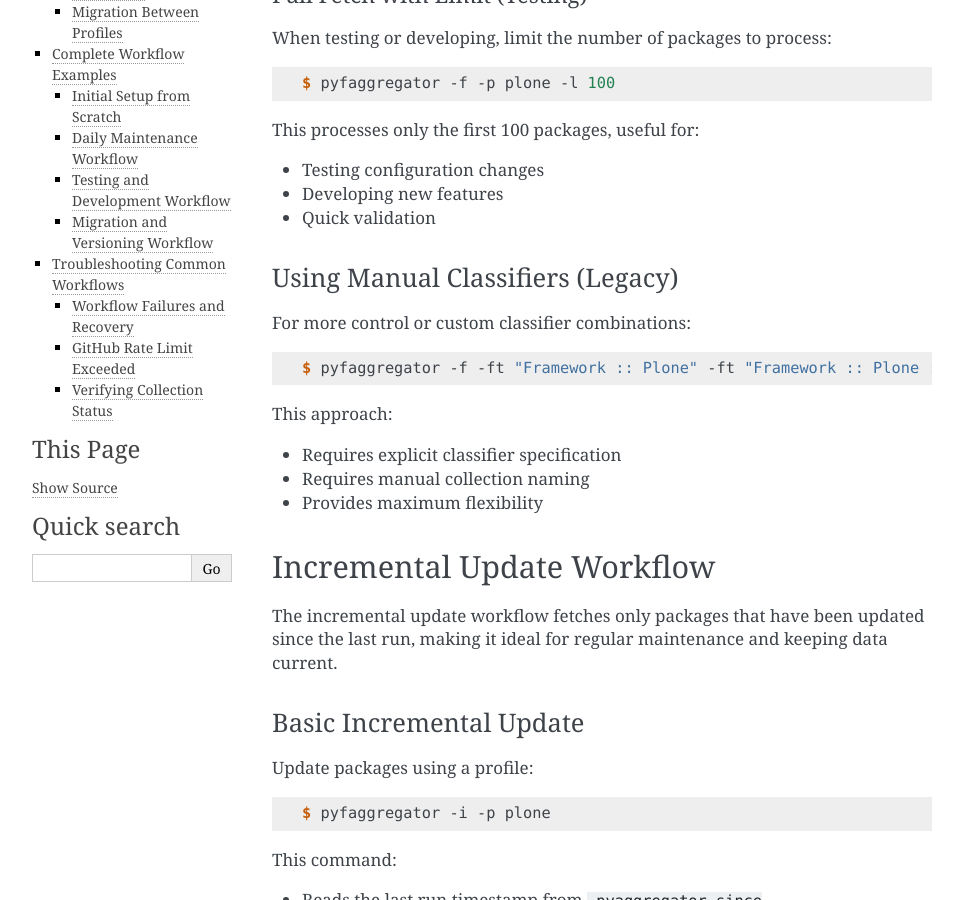
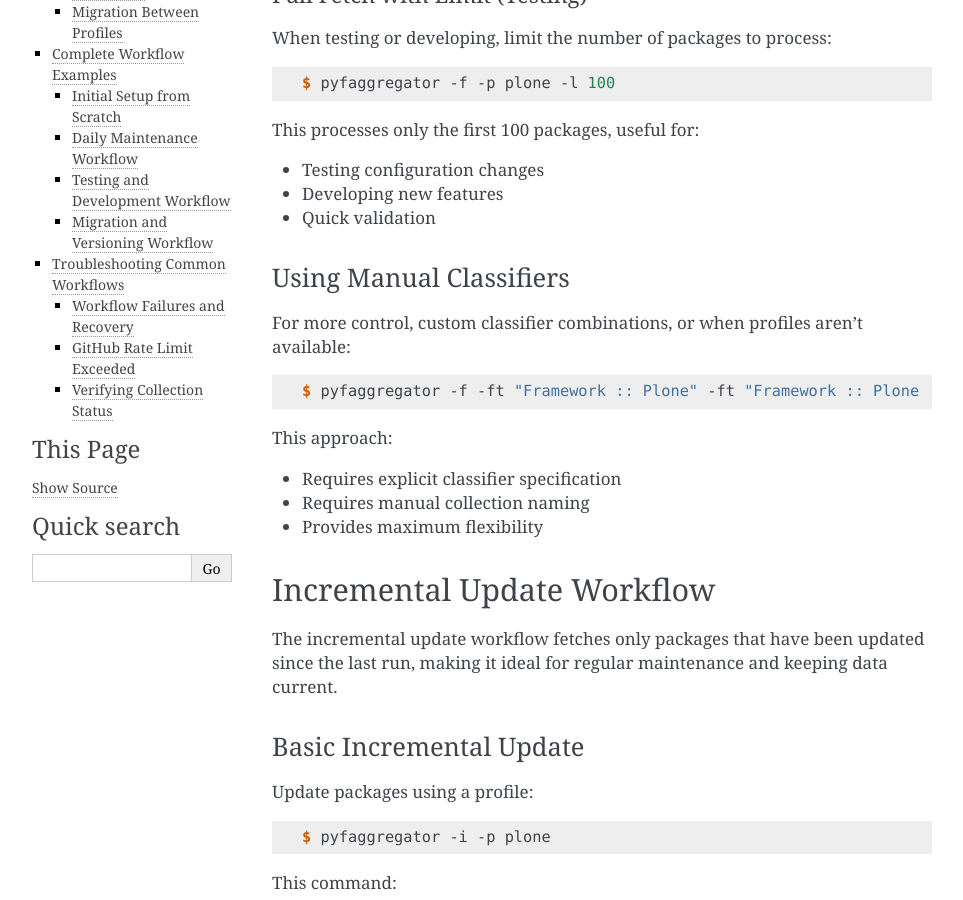
Before and after one commit to collective/pyf.aggregator, a Sphinx documentation site: the page built from docs/workflows.rst, in a window 1280 px wide and 900 px high, scrolled down 1017 px. Shown: the whole window, without its empty margins (148-1111 px from the left). Built offline with Sphinx 7.4.7, drawn with Linux system fonts in a browser that asks for light colours; some of the changed text lies outside the part shown.

Commit message:
fix: remove incorrect 'legacy' designation from manual classifiers (qa-requested)
Manual classifiers are not legacy - they are valid for everything,
especially when profiles are not available, and provide more flexibility.

Changes:
- Removed "(Legacy)" from "Using Manual Classifiers" heading
- Updated description to clarify this is valid for control and flexibility

QA Fix Session: 1

```diff
--- a/docs/workflows.rst
+++ b/docs/workflows.rst
@@ -61,10 +61,10 @@ This processes only the first 100 packages, useful for:
 - Developing new features
 - Quick validation
 
-Using Manual Classifiers (Legacy)
-----------------------------------
+Using Manual Classifiers
+-------------------------
 
-For more control or custom classifier combinations:
+For more control, custom classifier combinations, or when profiles aren't available:
 
 .. code-block:: console
 
```
